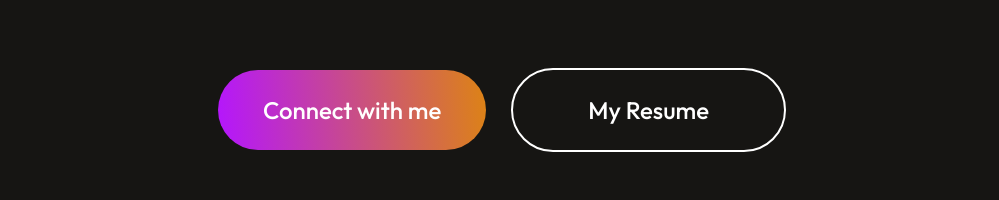
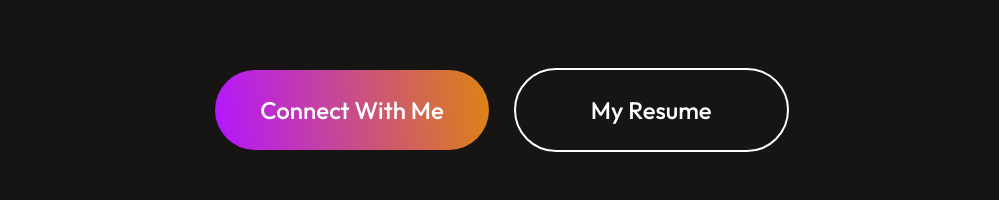
Before and after one commit to pramodkumarrout/pramodkumarroutportfolio, a React (Vite) app: page / in a window 1280 px wide. Shown: the part 983-1183 px from the top of the page, without its empty margins (138-1137 px from the left). Built offline with nearby package versions, Linux system fonts and the light colour scheme.

Commit message:
connect with me work properly

```diff
--- a/src/Components/Hero/Hero.jsx
+++ b/src/Components/Hero/Hero.jsx
@@ -1,4 +1,5 @@
-import React from 'react'
+import React from 'react';
+import AnchorLink from 'react-anchor-link-smooth-scroll';
 import './Hero.css'
 import profile_img from '../../assets/profile_img.svg'
 
@@ -9,7 +10,7 @@ const Hero = () => {
        <h1> <span> Hi,  I’m Pramod Kumar Rout  </span> </h1>
         <p> A Full Stack Developer</p>
         <div className = "hero-action">
-            <div className = "hero-connect"> Connect with me </div>
+            <div className = "hero-connect"> <AnchorLink className='anchor-link' offset={50} href='#contact'> Connect With Me </AnchorLink> </div>
             <div className = "hero-resume"> My Resume </div>
 
         </div>
--- a/src/Components/Navbar/Navbar.jsx
+++ b/src/Components/Navbar/Navbar.jsx
@@ -20,7 +20,7 @@ const Navbar = () => {
         <li> <AnchorLink className='anchor-link' offset={50} href='#contact'> <p onClick={()=>setMenu("contact")}> Contact </p>  </AnchorLink> {menu==="contact"?<img src={underline} alt='' />:<></>} </li>
        </ul>
 
-       <div className = "nav-connect"> Connect With Me </div>
+       <div className = "nav-connect"> <AnchorLink className='anchor-link' offset={50} href='#contact'> Connect With Me   </AnchorLink>   </div>
     </div>
   )
 }
```
